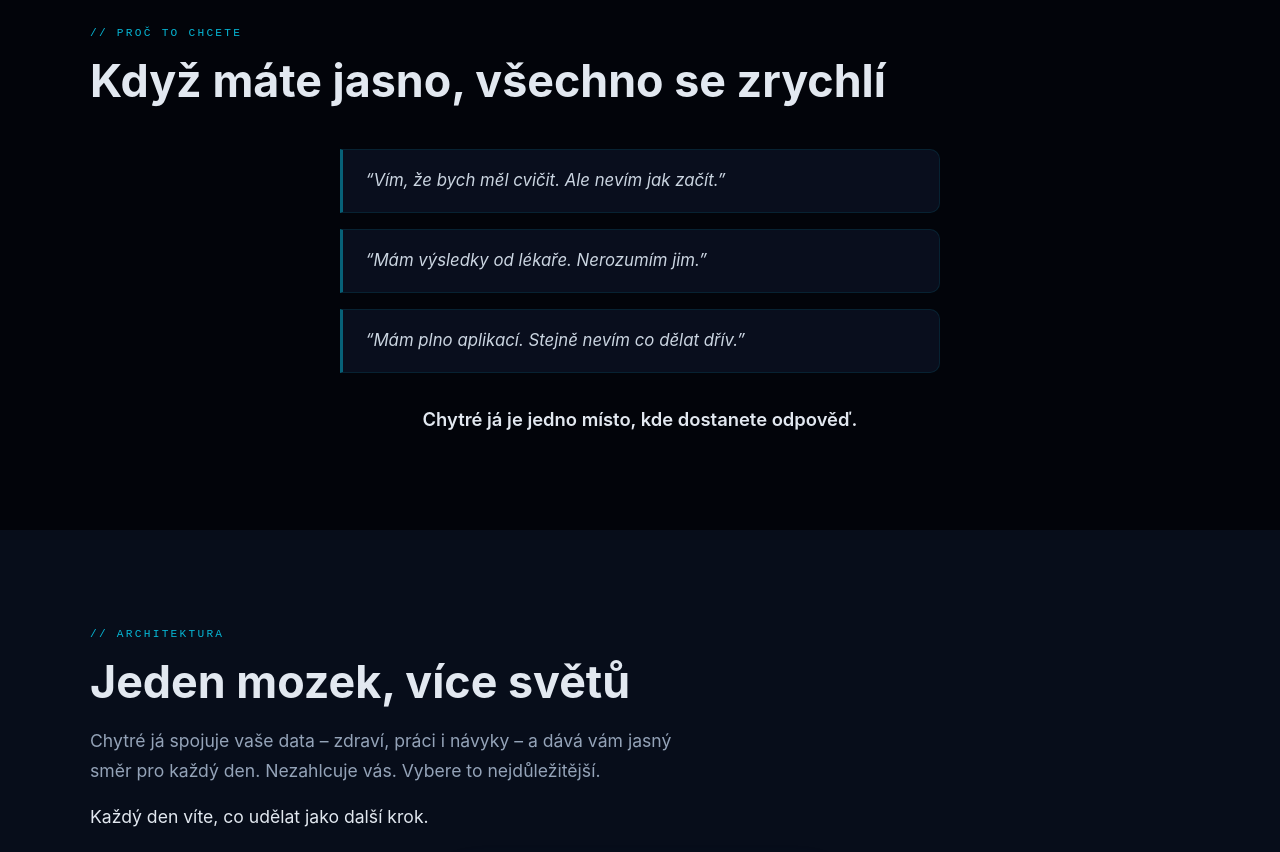
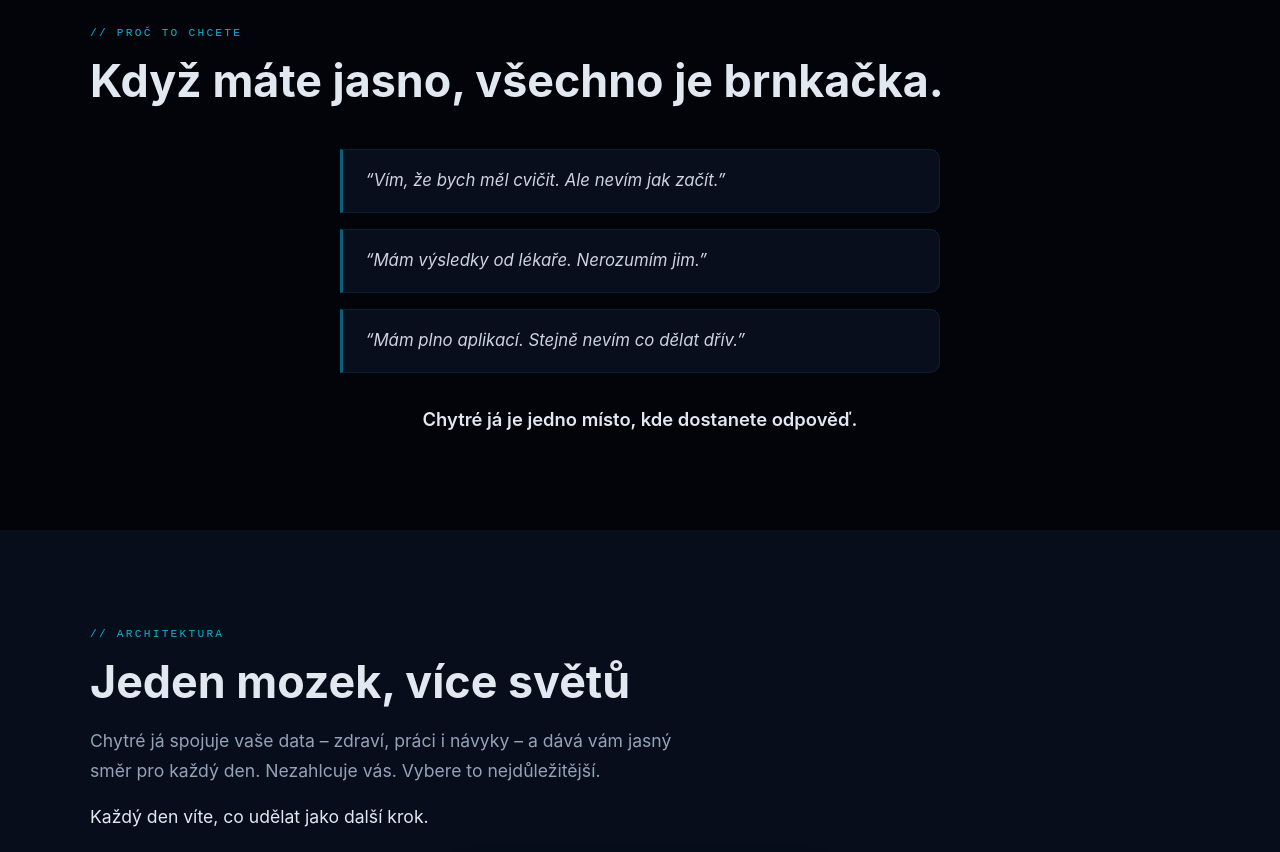
Before and after one commit to JosefCipera/chytreja-web, a plain HTML site: page index.html in a window 1280 px wide. Shown: the part 871-1723 px from the top of the page. Drawn offline with Linux system fonts and the light colour scheme.

Commit message:
fix(value): update h2 to brnkačka

```diff
--- a/index.html
+++ b/index.html
@@ -1117,7 +1117,7 @@
 <section id="value">
   <div class="container">
     <div class="section-tag">// PROČ TO CHCETE</div>
-    <h2>Když máte jasno, všechno se zrychlí</h2>
+    <h2>Když máte jasno, všechno je brnkačka.</h2>
 
     <div class="why-quotes">
       <div class="why-quote-card">&ldquo;Vím, že bych měl cvičit. Ale nevím jak začít.&rdquo;</div>
```
